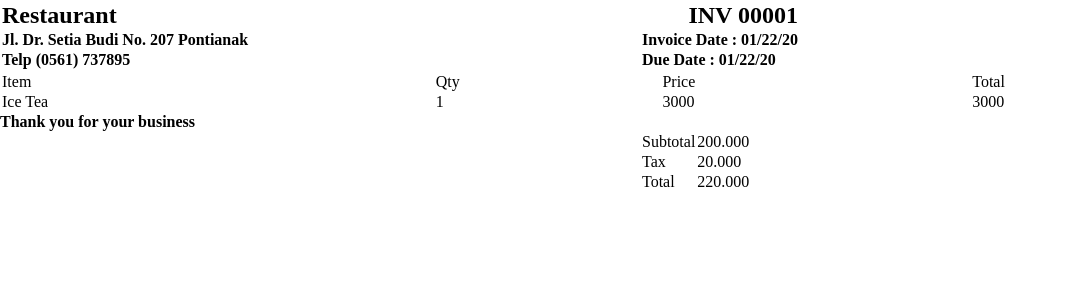
After one commit to akhiang/restaurant, a PHP site: page /kasir/invoice/layout.html in a window 1280 px wide. The commit adds this page. Shown: the top 300 px of the page, without its empty margins (0-1067 px from the left). Run offline with PHP 8.4, Linux system fonts and the light colour scheme.

Commit message:
add invoice

```diff
--- /dev/null
+++ b/kasir/invoice/layout.html
@@ -0,0 +1,94 @@
+<!DOCTYPE html>
+<html lang="en">
+<head>
+    <meta charset="UTF-8">
+    <meta name="viewport" content="width=device-width, initial-scale=1.0">
+    <meta http-equiv="X-UA-Compatible" content="ie=edge">
+    <title>Invoice</title>
+    <link rel="stylesheet" href="style.css">
+</head>
+<body>
+    <section class="header">
+        <div class="left">
+            <table>
+                <tr>
+                    <td>
+                        <h2>Restaurant</h2>
+                    </td>
+                </tr>
+                <tr>
+                    <td>
+                        <h4>Jl. Dr. Setia Budi No. 207 Pontianak</h4>
+                    </td>
+                </tr>
+                <tr>
+                    <td>
+                        <h4>Telp (0561) 737895</h4>
+                    </td>
+                </tr>
+            </table>
+        </div>
+        <div class="right">
+            <table>
+                <tr>
+                    <td align="right">
+                        <h2>INV 00001</h2>
+                    </td>
+                </tr>
+                <tr>
+                    <td>
+                        <h4>Invoice Date : 01/22/20</h4>
+                    </td>
+                </tr>
+                <tr>
+                    <td>
+                        <h4>Due Date : 01/22/20</h4>
+                    </td>
+                </tr>
+            </table>
+        </div>
+    </section>
+    <section class="content">
+        <table style="width:100%">
+            <thead>
+                <tr>
+                    <td>Item</td>
+                    <td>Qty</td>
+                    <td>Price</td>
+                    <td>Total</td>
+                </tr>
+            </thead>
+            <tbody>
+                <tr>
+                    <td>Ice Tea</td>
+                    <td>1</td>
+                    <td>3000</td>
+                    <td>3000</td>
+                </tr>
+            </tbody>
+        </table>
+    </section>
+    <section class="footer">
+        <div class="left">
+            <h4>Thank you for your business</h4>
+        </div>
+        <div class="right">
+            <br>
+            <table>
+                <tr>
+                    <td>Subtotal</td>
+                    <td>200.000</td>
+                </tr>
+                <tr>
+                    <td>Tax</td>
+                    <td>20.000</td>
+                </tr>
+                <tr>
+                    <td>Total</td>
+                    <td>220.000</td>
+                </tr>
+            </table>
+        </div>
+    </section>
+</body>
+</html>
--- /dev/null
+++ b/kasir/invoice/style.css
@@ -0,0 +1,60 @@
+* {
+    padding: 0;
+    margin: 0;
+    box-sizing: border-box;
+}
+
+.left {
+    float: left;
+    width: 40%;
+    /* border: 1px solid black; */
+}
+
+.right {
+    width: 50%;
+    float: right;
+    /* border: 1px solid black; */
+}
+
+.pt-3 {
+    padding-top: 8mm !important;
+}
+
+.my-2 {
+    margin-top: 5mm !important;
+    margin-bottom: 5mm !important;
+}
+
+#menu {
+    font-size: 13px;
+    border-collapse: collapse;
+}
+
+#menu thead, th {
+    padding: 10px 0;
+    text-transform: uppercase;
+    border-bottom: 1px solid #999;
+}
+
+#menu tbody td {
+    padding: 10px 0;
+    border-bottom: 1px solid #999;
+}
+
+#footer {
+    border-collapse: collapse;
+    font-size: 13px;
+}
+
+#footer td{
+    padding: 5px 0;
+}
+
+#footer tr:nth-child(2) td {
+    border-bottom: 1px solid #999;
+}
+
+#footer .total {
+    font-size: 15px;
+    padding: 15px 0;
+}
--- a/kasir/table.php
+++ b/kasir/table.php
@@ -55,7 +55,7 @@
         <div class="modal-dialog" role="document">
             <div class="modal-content">
             <div class="modal-header">
-                <h5 class="modal-title" id="exampleModalLabel">Bayar</h5>
+                <h5 class="modal-title" id="exampleModalLabel">Payment</h5>
                 <button type="button" class="close" data-dismiss="modal" aria-label="Close">
                     <span aria-hidden="true">&times;</span>
                 </button>
@@ -67,6 +67,7 @@
                 <button type="submit" class="btn btn-success">Submit</button>
                 </form>
                 <button type="button" class="btn btn-danger" data-dismiss="modal">Close</button>
+                <a onclick="pdf()" target="_blank" data-order-number="" id="btn-print" class="btn btn-warning">Print</a>
             </div>
             </div>
         </div>
--- a/kasir/table_order_payment.php
+++ b/kasir/table_order_payment.php
@@ -50,7 +50,6 @@
             <label for="bayar" class="col-4 offset-1 col-form-label text-right">Paid</label>
             <div class="col-4">
                 <input type="text" name="bayar" class="form-control text-right font-weight-bold" id="bayar" autocomplete="off">
-                <!-- <span class="error" style="color: red; display: none">Only Numeric</span> -->
             </div>
         </div>
         <div class="form-group row">
--- a/kasir/table_order_total_load.php
+++ b/kasir/table_order_total_load.php
@@ -13,7 +13,7 @@
 
     if ($result > 0) {
         while ($row = $q->fetch_assoc()) {
-            $harga = number_format($row['harga'], 0, ',', '.');
+            // $harga = number_format($row['harga'], 0, ',', '.');
             $amount = $row['harga'] * $row['qty'];
             $subtotal += $amount;
         }
```
Also changed, not shown: assets/js/kasir/kasir.js (+13 -0 lines), kasir/invoice/test.php (added, +151 -0 lines), kasir/table_submit_payment.php (+9 -4 lines).
